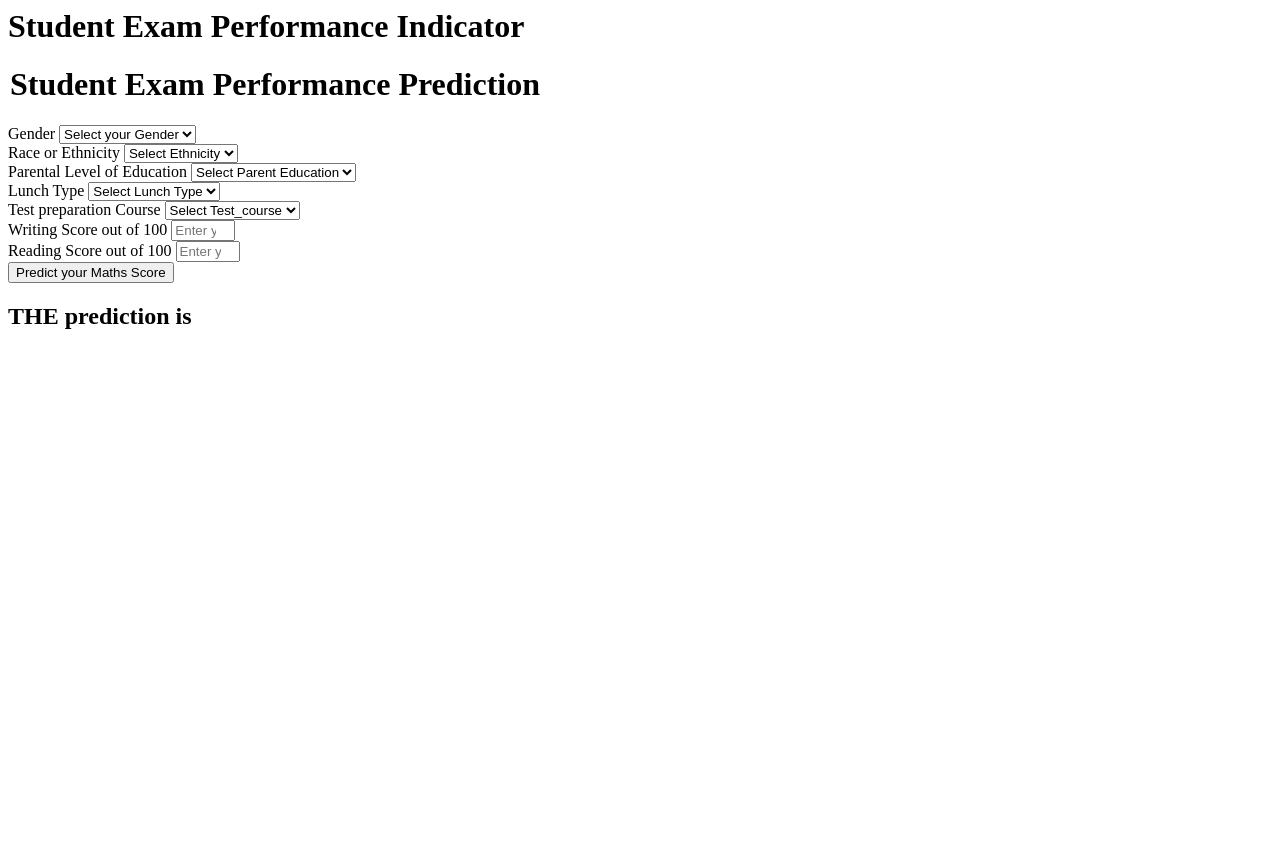
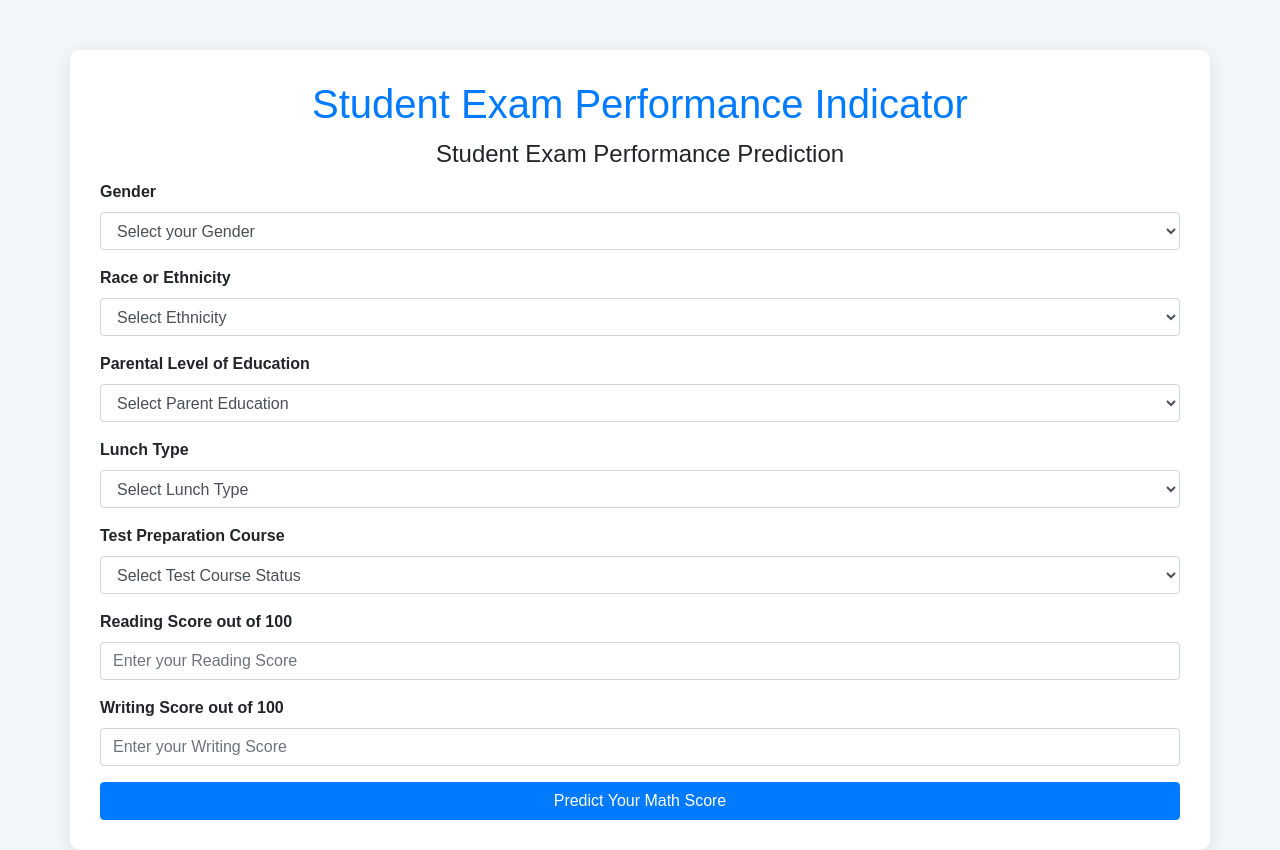
Before and after one commit to yours01amit/students-performance-indicators, a Flask app: page /predictdata in a window 1280 px wide. Before the commit the page ends 329 px from the top, so only its background shows below. Run offline with Flask 3, Linux system fonts and the light colour scheme; some libraries are stand-ins or nearby versions.

Commit message:
modify html file

```diff
--- a/templates/home.html
+++ b/templates/home.html
@@ -1,111 +1,127 @@
-<html></html>
+<!DOCTYPE html>
+<html lang="en">
+<head>
+    <meta charset="UTF-8">
+    <meta name="viewport" content="width=device-width, initial-scale=1.0">
+    <title>Student Exam Performance Indicator</title>
+    <link rel="stylesheet" href="https://stackpath.bootstrapcdn.com/bootstrap/4.5.2/css/bootstrap.min.css">
+    <style>
+        body {
+            background-color: #f4f7fa;
+            font-family: Arial, sans-serif;
+        }
+        .container {
+            margin-top: 50px;
+            background-color: #ffffff;
+            padding: 30px;
+            border-radius: 10px;
+            box-shadow: 0 4px 20px rgba(0, 0, 0, 0.1);
+        }
+        h1 {
+            color: #007bff; /* Bootstrap primary color */
+        }
+        h2 {
+            color: #28a745; /* Success color for results */
+        }
+        .form-label {
+            font-weight: bold;
+        }
+        .btn-primary {
+            background-color: #007bff; /* Primary button color */
+            border-color: #007bff; /* Border color */
+        }
+        .btn-primary:hover {
+            background-color: #0056b3; /* Darker shade on hover */
+            border-color: #0056b3;
+        }
+    </style>
+</head>
 <body>
-    <div class="login">
-       <h1>Student Exam Performance Indicator</h1>
 
-       <form action="{{ url_for('predict_datapoint')}}" method="post">
-        <h1>
-            <legend>Student Exam Performance Prediction</legend>
-        </h1>
+<div class="container">
+    <h1 class="text-center">Student Exam Performance Indicator</h1>
+    <form action="{{ url_for('predict_datapoint') }}" method="post">
+        <legend class="text-center">Student Exam Performance Prediction</legend>
+
         <div class="mb-3">
             <label class="form-label">Gender</label>
-            <select class="form-control" name="gender" placeholder="Enter you Gender" required>
-                <option class="placeholder" selected disabled value="">Select your Gender</option>
-                <option value="male">
-                    Male
-                </option>
-                <option value="female">
-                    Female
-                </option>
+            <select class="form-control" name="gender" required>
+                <option selected disabled value="">Select your Gender</option>
+                <option value="male">Male</option>
+                <option value="female">Female</option>
             </select>
         </div>
+
         <div class="mb-3">
             <label class="form-label">Race or Ethnicity</label>
-            <select class="form-control" name="ethnicity" placeholder="Enter you ethnicity" required>
-                <option class="placeholder" selected disabled value="">Select Ethnicity</option>
-                <option value="group A">
-                    Group A
-                </option>
-                <option value="group B">
-                    Group B
-                </option>
-                <option value="group C">
-                    Group C
-                </option>
-                <option value="group D">
-                    Group D
-                </option>
-                <option value="group E">
-                    Group E
-                </option>
+            <select class="form-control" name="ethnicity" required>
+                <option selected disabled value="">Select Ethnicity</option>
+                <option value="group A">Group A</option>
+                <option value="group B">Group B</option>
+                <option value="group C">Group C</option>
+                <option value="group D">Group D</option>
+                <option value="group E">Group E</option>
             </select>
         </div>
+
         <div class="mb-3">
             <label class="form-label">Parental Level of Education</label>
-            <select class="form-control" name="parental_level_of_education"
-                placeholder="Enter you Parent Education" required>
-                <option class="placeholder" selected disabled value="">Select Parent Education</option>
-                <option value="associate's degree">
-                    associate's degree
-                </option>
-                <option value="bachelor's degree">
-                    bachelor's degree
-                </option>
-                <option value="high school">
-                    high school
-                </option>
-                <option value="master's degree">
-                    master's degree
-                </option>
-                <option value="some college">
-                    some college
-                </option>
-                <option value="some high school">
-                    some high school
-                </option>
+            <select class="form-control" name="parental_level_of_education" required>
+                <option selected disabled value="">Select Parent Education</option>
+                <option value="associate's degree">Associate's Degree</option>
+                <option value="bachelor's degree">Bachelor's Degree</option>
+                <option value="high school">High School</option>
+                <option value="master's degree">Master's Degree</option>
+                <option value="some college">Some College</option>
+                <option value="some high school">Some High School</option>
             </select>
         </div>
+
         <div class="mb-3">
             <label class="form-label">Lunch Type</label>
-            <select class="form-control" name="lunch" placeholder="Enter you Lunch" required>
-                <option class="placeholder" selected disabled value="">Select Lunch Type</option>
-                <option value="free/reduced">
-                    free/reduced
-                </option>
-                <option value="standard">
-                    standard
-                </option>
+            <select class="form-control" name="lunch" required>
+                <option selected disabled value="">Select Lunch Type</option>
+                <option value="free/reduced">Free/Reduced</option>
+                <option value="standard">Standard</option>
             </select>
         </div>
+
         <div class="mb-3">
-            <label class="form-label">Test preparation Course</label>
-            <select class="form-control" name="test_preparation_course" placeholder="Enter you Course"
-                required>
-                <option class="placeholder" selected disabled value="">Select Test_course</option>
-                <option value="none">
-                    None
-                </option>
-                <option value="completed">
-                    Completed
-                </option>
+            <label class="form-label">Test Preparation Course</label>
+            <select class="form-control" name="test_preparation_course" required>
+                <option selected disabled value="">Select Test Course Status</option>
+                <option value="none">None</option>
+                <option value="completed">Completed</option>
             </select>
         </div>
+
+        <div class="mb-3">
+            <label class="form-label">Reading Score out of 100</label>
+            <input class="form-control" type="number" name="reading_score" placeholder="Enter your Reading Score" min='0' max='100' required />
+        </div>
+
         <div class="mb-3">
             <label class="form-label">Writing Score out of 100</label>
-            <input class="form-control" type="number" name="reading_score"
-                placeholder="Enter your Reading score" min='0' max='100' />
+            <input class="form-control" type="number" name="writing_score" placeholder="Enter your Writing Score" min='0' max='100' required />
         </div>
-        <div class="mb-3">
-            <label class="form-label">Reading Score out of 100</label>
-            <input class="form-control" type="number" name="writing_score"
-                placeholder="Enter your Reading Score" min='0' max='100' />
-        </div>
-        <div class="mb-3">
-            <input class="btn btn-primary" type="submit" value="Predict your Maths Score" required />
-        </div>
+
+        <button type="submit" class="btn btn-primary btn-block">Predict Your Math Score</button>
+
     </form>
-    <h2>
-       THE  prediction is {{results}}
-    </h2>
-   <body>
+
+    {% if results %}
+    <h2 class='text-center mt-4'>The predicted score is: {{ results }}</h2>
+    {% endif %}
+
+    {% if error %}
+    <h2 class='text-center mt-4 text-danger'>Error: {{ error }}</h2>
+    {% endif %}
+
+</div>
+
+<script src="https://code.jquery.com/jquery-3.5.1.slim.min.js"></script>
+<script src="https://cdn.jsdelivr.net/npm/@popperjs/core@2.9.2/dist/umd/popper.min.js"></script>
+<script src="https://stackpath.bootstrapcdn.com/bootstrap/4.5.2/js/bootstrap.min.js"></script>
+
+</body>
 </html>
```
